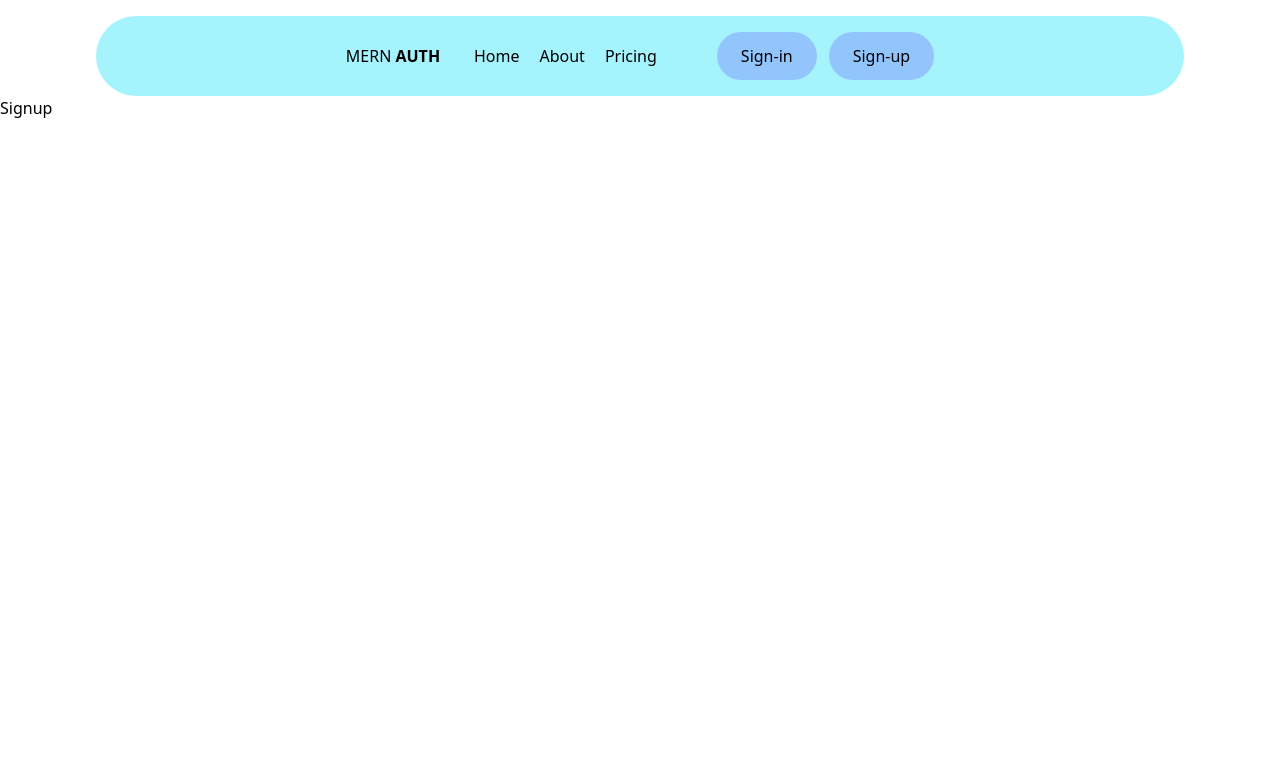
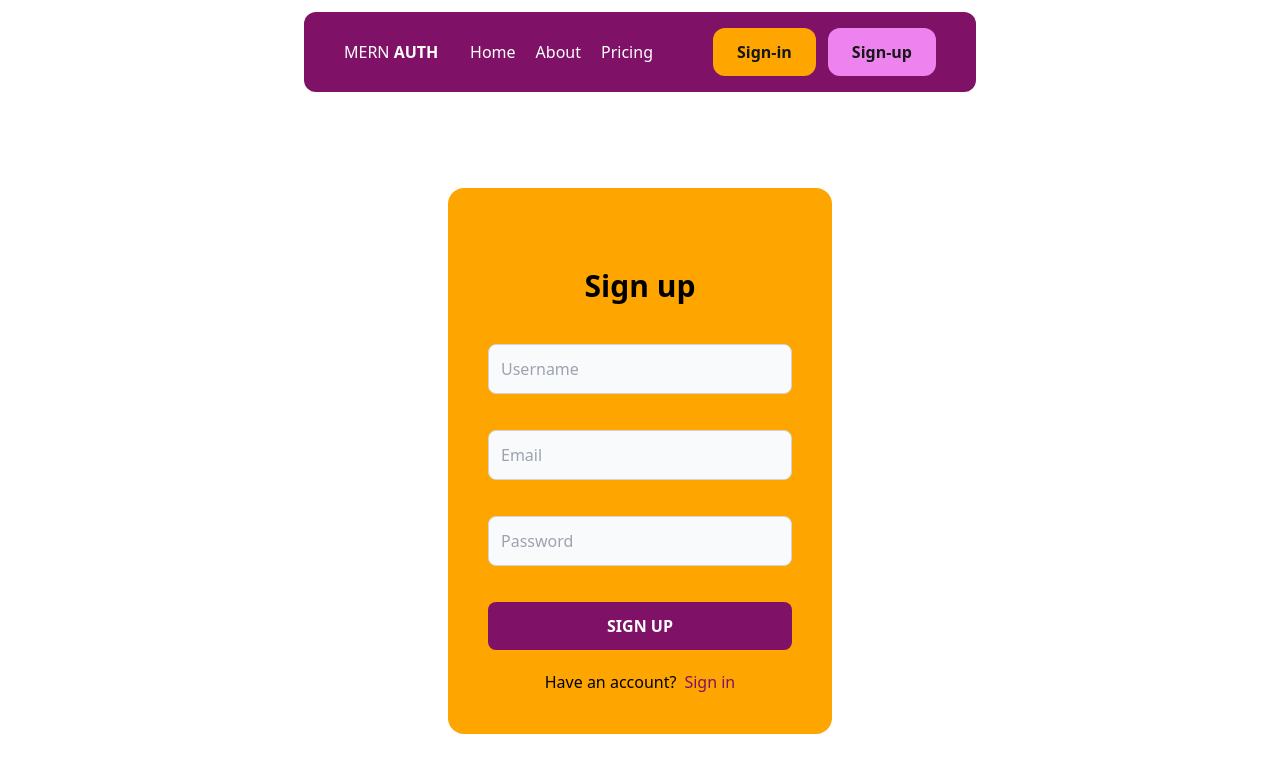
Before and after one commit to imalicolak/mern-fullstack, a React (Vite) app in the folder client/: page /sign-up in a window 1280 px wide. Shown: the top 772 px of the page. Built offline with nearby package versions, Linux system fonts and the light colour scheme.

Commit message:
Sign up page UI complete

```diff
--- a/client/src/components/Navbar.jsx
+++ b/client/src/components/Navbar.jsx
@@ -1,10 +1,12 @@
 import React from 'react'
 import { Link } from 'react-router-dom'
 
+// COLORS: BLACK: #151816, MAIN PURPLE: #7f1266, ACCENT PURPLE: #ee82ee,
+
 const Navbar = () => {
 	return (
-		<div className='bg-cyan-200 w-[90%] lg:w-[85%] md:w-[80%] sm:w-[75%] rounded-full mx-auto  mt-4  '>
-			<div className='flex justify-evenly items-center gap-2 lg:p-4 md:p-4 sm:p-4 max-w-2xl mx-auto p-4 sticky '>
+		<div className='bg-[#7f1266] rounded-xl px-6 mt-3 max-w-2xl min-w-xl mx-auto   '>
+			<div className='text-white flex justify-between items-center gap-2 lg:p-4 md:p-4 sm:p-3 p-4 sticky '>
 				<Link to='/'>
 					<h1 className=' '>
 						MERN
@@ -21,14 +23,14 @@ const Navbar = () => {
 					<Link to='about'>
 						<li>Pricing</li>
 					</Link>
-					<div className='flex ml-10 gap-3 items-center justify-center'>
+					<div className='text-[#151816] font-semibold flex ml-10 gap-3 items-center justify-center'>
 						<Link to='sign-in'>
-							<li className='justify-center items-center bg-blue-300 p-3 px-6 rounded-full'>
+							<li className='justify-center items-center bg-[#ffa500] p-3 px-6 rounded-xl'>
 								Sign-in
 							</li>
 						</Link>
 						<Link to='sign-up'>
-							<li className='justify-center items-center bg-blue-300 p-3 px-6 rounded-full'>
+							<li className='justify-center items-center bg-[#ee82ee] p-3 px-6 rounded-xl'>
 								Sign-up
 							</li>
 						</Link>
--- a/client/src/pages/Signup.jsx
+++ b/client/src/pages/Signup.jsx
@@ -1,5 +1,47 @@
 import React from 'react'
+import { Link } from 'react-router-dom'
 
-export default function Signup() {
-	return <div>Signup</div>
+const Signup = () => {
+	return (
+		<>
+			<div className='p-10  max-w-sm mx-auto bg-[#ffa500] rounded-2xl  my-24'>
+				<h1 className='text-3xl text-center font-bold my-10'>
+					Sign up
+				</h1>
+				<form className='flex flex-col gap-4 '>
+					<input
+						type='text'
+						placeholder='Username'
+						id='username'
+						className='bg-gray-50 border border-gray-300 p-3  mb-5 rounded-lg'
+					/>
+					<input
+						type='email'
+						placeholder='Email'
+						id='Email'
+						className='bg-gray-50 border border-gray-300 p-3  mb-5 rounded-lg'
+					/>
+					<input
+						type='password'
+						placeholder='Password'
+						id='password'
+						className='bg-gray-50 border border-gray-300 p-3  mb-5 rounded-lg'
+					/>
+					<button className='bg-[#7f1266] font-semibold text-white p-3 rounded-lg uppercase hover:opacity-80 disabled:opacity-50'>
+						Sign up
+					</button>
+				</form>
+				<div className='mt-5 flex gap-2 justify-center'>
+					<p> Have an account?</p>
+					<Link to='/sign-in'>
+						<span className='text-[#7f1266]'>
+							Sign in
+						</span>
+					</Link>
+				</div>
+			</div>
+		</>
+	)
 }
+
+export default Signup
```
